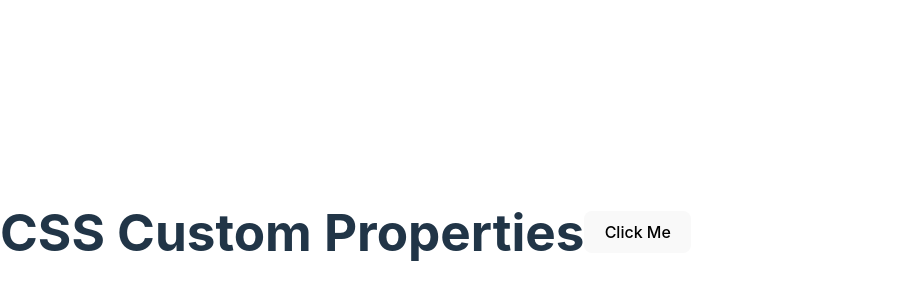
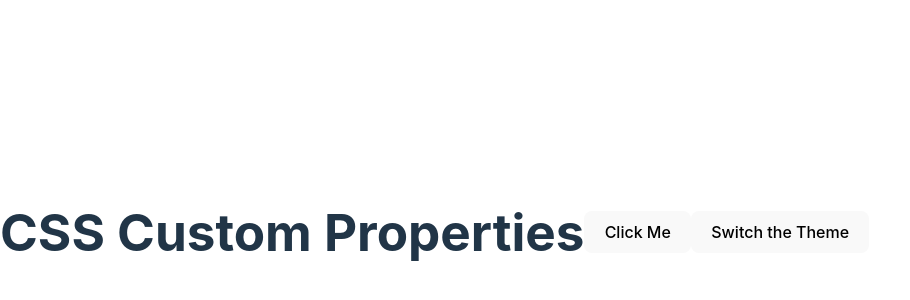
Before and after one commit to staten-island-tech/vite-project-michaelv24, a website built with Vite: page vite-project/index.html in a window 1280 px wide. Shown: the part 168-468 px from the top of the page, without its empty margins (0-910 px from the left). Built offline with nearby package versions, Linux system fonts and the light colour scheme.

Commit message:
Adding more

```diff
--- a/vite-project/index.html
+++ b/vite-project/index.html
@@ -10,6 +10,7 @@
     <div class="main">
       <button class="btn">Click Me</button>
     </div>
+    <button class="btn">Switch the Theme</button>
     <script src="index.js"></script>
   </body>
 </html>
```
